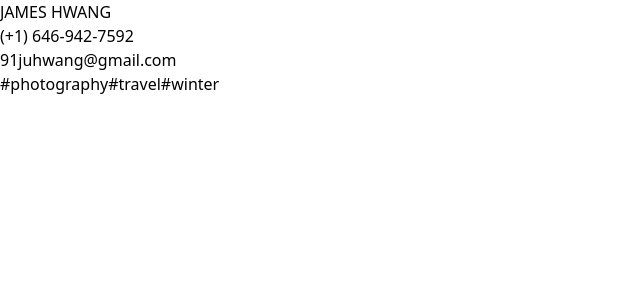
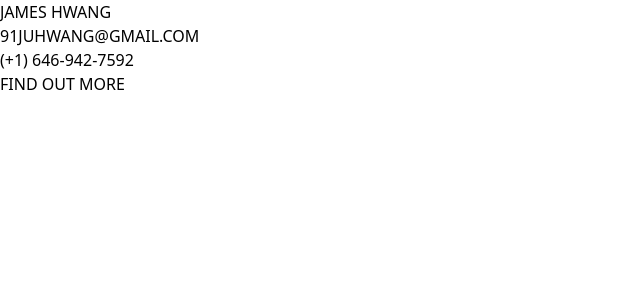
Before and after one commit to 91juhwang/portfolio, a React (Vite) app: page / in a window 1280 px wide. Shown: the top 300 px of the page, without its empty margins (0-640 px from the left). Built offline with nearby package versions, Linux system fonts and the light colour scheme.

Commit message:
Remove use of Card component; Add animation and transition for background and contents

```diff
--- a/src/App.tsx
+++ b/src/App.tsx
@@ -1,29 +1,58 @@
-import Card from './components/Card'
+import { useState } from "react"
 
 function App() {
+  const [flipped, setFlipped] = useState(false);
+
+  function handleClick() {
+    setFlipped(!flipped)
+  }
 
   return (
     <>
-      <div className='flex h-screen items-center justify-center'>
-        <Card>
-          <div className="px-6 py-4">
-            <h2 className="text-3xl font-bold mb-2">
+      {flipped ? (
+        <div className={`flex h-screen items-center justify-center transition bg-black duration-1000`}>
+          <div className="text-center">
+            <h2 className={`text-4xl font-bold mb-2 text-white duration-800 ease-in`}>
               JAMES HWANG
             </h2>
-            <p className="text-gray-700 text-base">
+
+            <p className="text-white font-bold mt-6">
+              LINKEDIN
+            </p>
+            <p className="text-white font-bold">
+              GITHUB
+            </p>
+
+            <p className="text-white font-bold mt-4">
+              RESUME
+            </p>
+
+
+            <button className="mt-6 text-black border" onClick={() => handleClick()}>
+              FIND OUT MORE
+            </button>
+          </div>
+      </div>
+      ) : (
+        <div className={`flex h-screen items-center justify-center transition bg-white duration-1000`}>
+          <div className="text-center">
+            <h2 className={`text-4xl font-bold mb-2 text-black duration-800 ease-in`}>
+              JAMES HWANG
+            </h2>
+
+            <p className="text-black font-bold mt-6 ">
+              91JUHWANG@GMAIL.COM
+            </p>
+            <p className="text-black font-bold">
               (+1) 646-942-7592
             </p>
-            <p className="text-gray-700 text-base">
-              91juhwang@gmail.com
-            </p>
+
+            <button className="mt-12 text-black border" onClick={() => handleClick()}>
+              FIND OUT MORE
+            </button>
           </div>
-          <div className="px-6 pt-4 pb-2">
-            <span className="inline-block bg-gray-200 rounded-full px-3 py-1 text-sm font-semibold text-gray-700 mr-2 mb-2">#photography</span>
-            <span className="inline-block bg-gray-200 rounded-full px-3 py-1 text-sm font-semibold text-gray-700 mr-2 mb-2">#travel</span>
-            <span className="inline-block bg-gray-200 rounded-full px-3 py-1 text-sm font-semibold text-gray-700 mr-2 mb-2">#winter</span>
-          </div>
-        </Card>
-      </div>
+        </div>
+      )}
     </>
   )
 }
--- a/src/components/Card.tsx
+++ b/src/components/Card.tsx
@@ -1,12 +1,13 @@
 import { PropsWithChildren } from "react"
 
 type CardProps = {
+  padding: 'p-2' | 'p-4' | 'p-12'
 }
 
 function Card(props: PropsWithChildren<CardProps>) {
   return (
     <>
-      <div className="max-w-sm rounded overflow-hidden shadow-lg">
+      <div className={`max-w-sm rounded-lg overflow-hidden shadow-2xl ${props.padding} focus:ring-purple-500 focus:border-purple-500 border-purple-700 bg-white`}>
         {props.children}
       </div>
     </>
```
